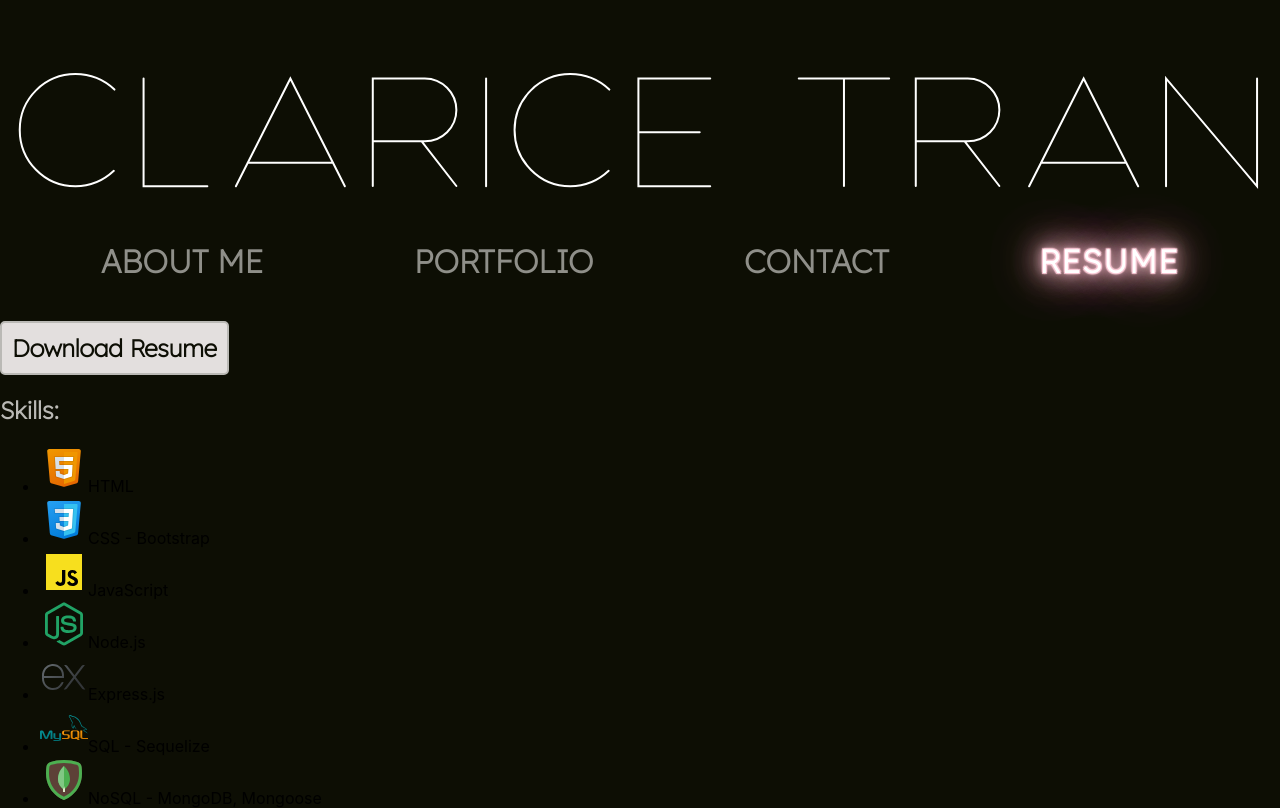
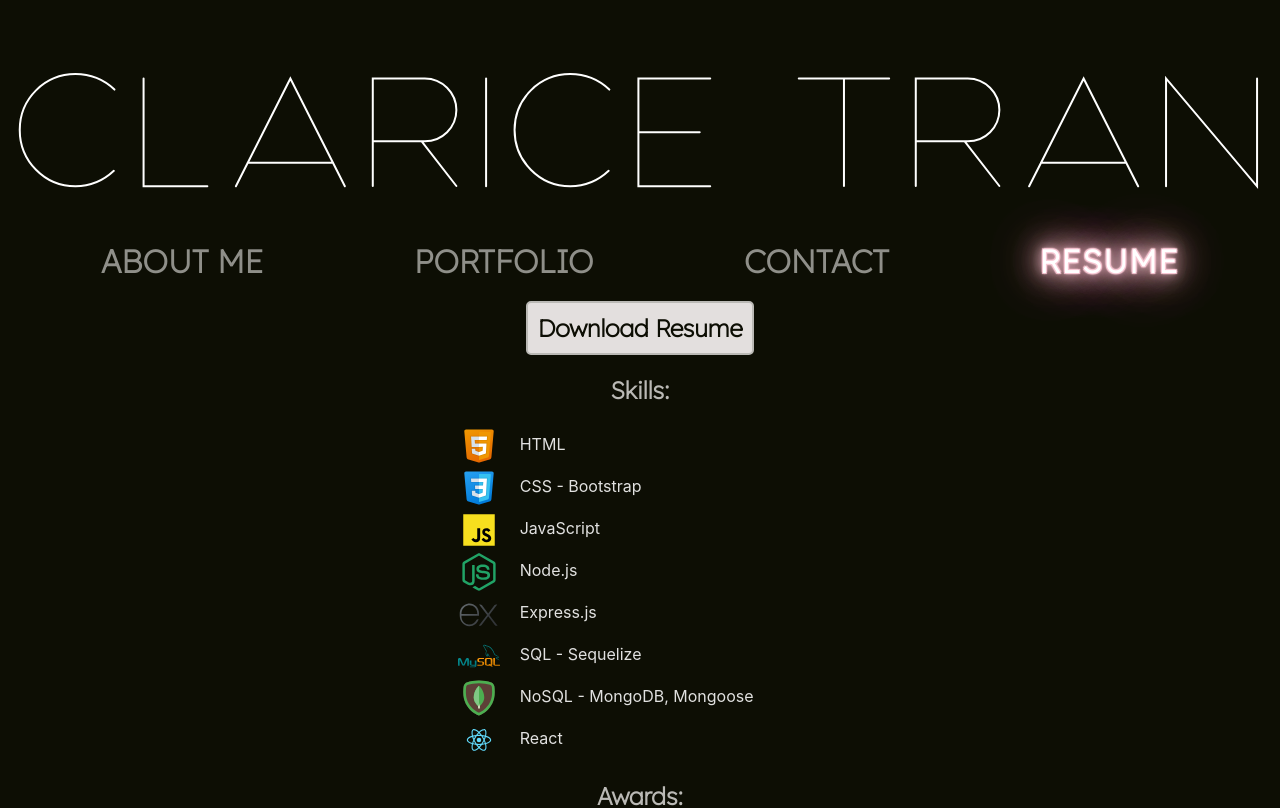
Before and after one commit to claricetran/react-portfolio, a React (Create React App) app in the folder portfolio/: page /resume in a window 1280 px wide. Shown: the top 808 px of the page. Built offline with nearby package versions, Linux system fonts and the light colour scheme; a web font is replaced by a local one.

Commit message:
Updated README. Updated Resume page and css. Updated all links on pages to open in new window. Updated bad link in portfolio

```diff
--- a/portfolio/src/App.css
+++ b/portfolio/src/App.css
@@ -51,6 +51,9 @@ footer {
     letter-spacing: 2px;
 }
 
+main {
+    margin-top: 2vh;
+}
 @keyframes neon {
     0% {
         text-shadow: -1px -1px 1px var(--shadow-color-light), -1px 1px 1px var(--shadow-color-light), 1px -1px 1px var(--shadow-color-light), 1px 1px 1px var(--shadow-color-light),
--- a/portfolio/src/components/Footer.js
+++ b/portfolio/src/components/Footer.js
@@ -6,13 +6,13 @@ import ghLogo from "../assets/images/github_logo.svg";
 export default function Footer() {
     return (
         <footer>
-            <a href="https://github.com/claricetran">
+            <a href="https://github.com/claricetran" target="_blank" rel="noreferrer">
                 <img alt="github logo" src={ghLogo} />
             </a>
-            <a href="https://www.linkedin.com/in/claricetran/">
+            <a href="https://www.linkedin.com/in/claricetran/" target="_blank" rel="noreferrer">
                 <img alt="linkedin logo" src={liLogo} />
             </a>
-            <a href="https://twitter.com/c_l_a_rice">
+            <a href="https://twitter.com/c_l_a_rice" target="_blank" rel="noreferrer">
                 <img alt="twitter logo" src={tLogo} />
             </a>
             <div>
--- a/portfolio/src/components/Project.js
+++ b/portfolio/src/components/Project.js
@@ -8,11 +8,11 @@ export default function Project(props) {
             <figcaption
             // className="animate__animated animate__fadeInDown animate__fadeOutUp"
             >
-                <a href={props.link} className="pLink">
+                <a href={props.link} className="pLink" target="_blank" rel="noreferrer">
                     <b>{props.name}</b>
                 </a>
 
-                <a href={props.repo} className="pRepo">
+                <a href={props.repo} className="pRepo" target="_blank" rel="noreferrer">
                     <img src={ghLogo} alt="repo" className="card-logo" />
                 </a>
             </figcaption>
--- a/portfolio/src/components/css/Resume.css
+++ b/portfolio/src/components/css/Resume.css
@@ -1,9 +1,15 @@
+#resume {
+    margin: 0 auto;
+    text-align: center;
+}
+
 #download {
     border: solid 2px #bab9b5;
     border-radius: 5px;
     background-color: #e3dfde;
     width: max-content;
     padding: 10px;
+    margin: 0 auto;
 }
 
 #download a {
@@ -13,3 +19,22 @@
 #download:hover {
     background-color: #baa1a6;
 }
+
+ul {
+    text-align: center;
+    margin: 20px auto;
+}
+
+li {
+    color: #e1e1e0;
+    vertical-align: middle;
+    list-style-type: none;
+    text-align: justify;
+}
+
+.logos {
+    width: 42px;
+    height: 42px;
+    vertical-align: middle;
+    margin: 0 20px 0;
+}
--- a/portfolio/src/components/pages/Portfolio.js
+++ b/portfolio/src/components/pages/Portfolio.js
@@ -10,7 +10,7 @@ const projects = [
         alt: "Don't Wake Up - story game",
         link: "https://claricetran.github.io/dont-wake-up/",
         name: "Don't Wake Up",
-        repo: "https://github.com/claricetran/dont-wake-uphttps://github.com/claricetran/dont-wake-up",
+        repo: "https://github.com/claricetran/dont-wake-up",
     },
     {
         id: 2,
--- a/portfolio/src/components/pages/Resume.js
+++ b/portfolio/src/components/pages/Resume.js
@@ -5,58 +5,57 @@ import "../css/Resume.css";
 
 export default function Resume() {
     return (
-        <main>
-            <h2 id="download">
+        <main id="resume">
+            <h2 id="download" className="animate__animated animate__slideInUp">
                 <a href={resume} download>
                     Download Resume
                 </a>
             </h2>
 
-            <h2>Skills:</h2>
+            <h2 className="animate__animated animate__slideInUp">Skills:</h2>
             <ul>
-                <li>
+                <li className="animate__animated animate__slideInUp">
                     <img src={logos[0]} className="logos" alt="html badge" />
                     HTML
                 </li>
-                <li>
+                <li className="animate__animated animate__slideInUp">
                     <img src={logos[1]} className="logos" alt="css badge" />
                     CSS - Bootstrap
                 </li>
-                <li>
+                <li className="animate__animated animate__slideInUp">
                     <img src={logos[2]} className="logos" alt="javascript badge" />
                     JavaScript
                 </li>
-                <li>
+                <li className="animate__animated animate__slideInUp">
                     <img src={logos[3]} className="logos" alt="node.js badge" />
                     Node.js
                 </li>
-                <li>
+                <li className="animate__animated animate__slideInUp">
                     <img src={logos[4]} className="logos" alt="express.js badge" />
                     Express.js
                 </li>
-                <li>
+                <li className="animate__animated animate__slideInUp">
                     <img src={logos[5]} className="logos" alt="SQL badge" />
                     SQL - Sequelize
                 </li>
-                <li>
+                <li className="animate__animated animate__slideInUp">
                     <img src={logos[6]} className="logos" alt="Mongo badge" />
                     NoSQL - MongoDB, Mongoose
                 </li>
-                <li>
+                <li className="animate__animated animate__slideInUp">
                     <img src={logos[7]} className="logos" alt="React badge" />
                     React
                 </li>
             </ul>
-            <h2>Awards:</h2>
+            <h2 className="animate__animated animate__slideInUp">Awards:</h2>
             <ul>
-                <li>
+                <li className="animate__animated animate__slideInUp">
                     <a href="https://claricetran.github.io/dont-wake-up/">Don't Wake Up</a> - Best UX/UI and People's Choice Award
                 </li>
-                <li>
+                <li className="animate__animated animate__slideInUp">
                     <a href="https://roomease.herokuapp.com/">RoomEASE</a> - Best Functionality and People's Choice Award
                 </li>
             </ul>
-            <h2>Experience: </h2>
         </main>
     );
 }
```
Also changed, not shown: 1 other file (tests, documents, lock files or other folders).
